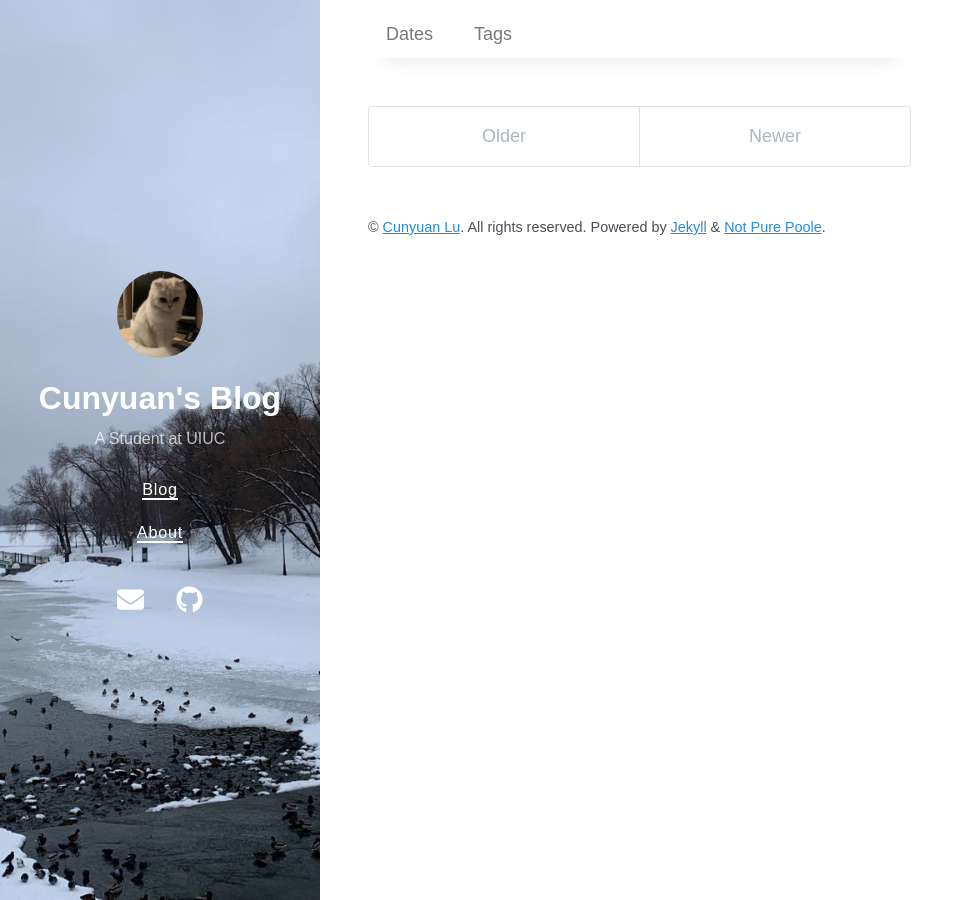
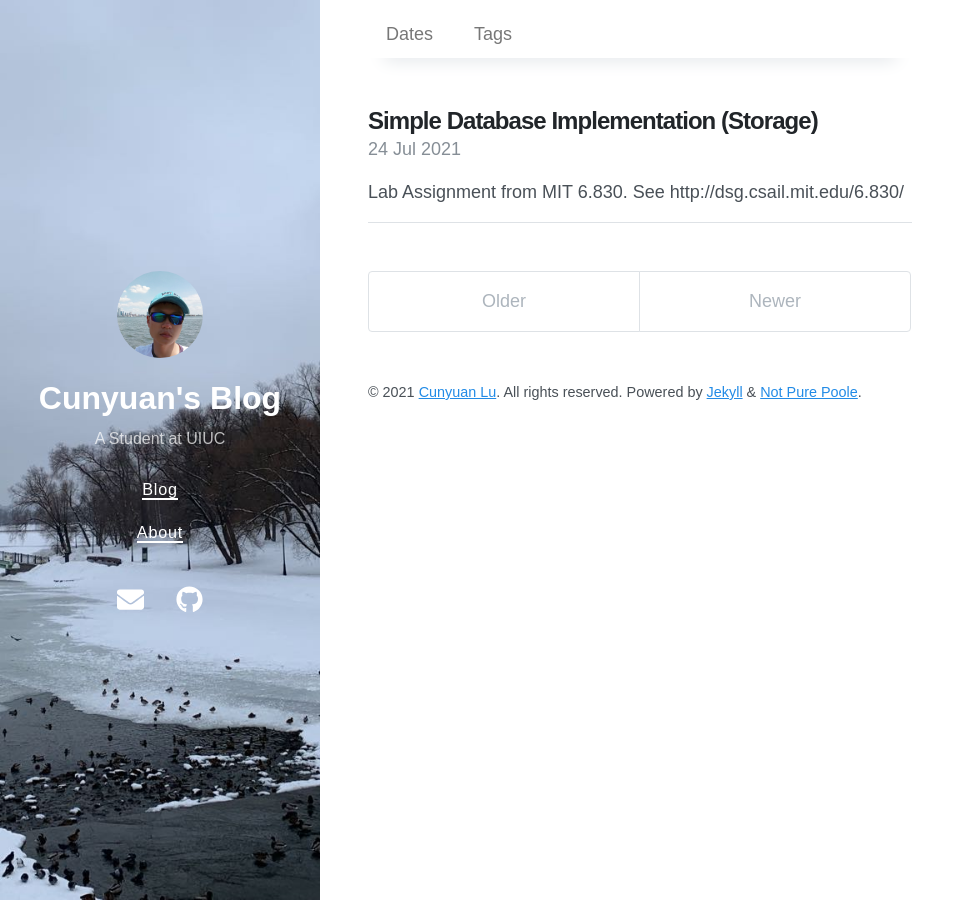
Before and after one commit to Timelordlulu/Blog, a Jekyll site: the page built from index.html, in a window 1280 px wide. Shown: the whole page, without its empty margins (0-975 px from the left). Built offline with Jekyll 4.4.1, drawn with Linux system fonts in a browser that asks for light colours; nearby versions of some CDN libraries; the list of posts is cut into pages by our own code; part of the change alters nothing that is shown.

Commit message:
post new blogs

```diff
--- a/_config.yml
+++ b/_config.yml
@@ -2,7 +2,7 @@
 title: Cunyuan's Blog
 description: A Student at UIUC
 url: https://timelordlulu.github.io/blog/
-avatar: /avatar.jpeg
+avatar: /avatar.jpg
 paginate: 5
 permalink: pretty
 cover_image: /bg.jpeg
--- a/_data/archive.yml
+++ b/_data/archive.yml
@@ -1,9 +1,9 @@
 - type: dates
   title: Dates
   url: /dates/
-#- type: categories
-#  title: Categories
-#  url: /categories/
+# - type: categories
+#   title: Categories
+#   url: /categories/
 - type: tags
   title: Tags
   url: /tags/
--- /dev/null
+++ b/_posts/2021-07-24-Simple-Database-Implementation-(Storage).md
@@ -0,0 +1,38 @@
+---
+layout: post
+title: Simple Database Implementation (Storage)
+date: 2021-07-24
+tags: [SimpleDB]
+toc:  true
+---
+Lab Assignment from MIT 6.830. See <http://dsg.csail.mit.edu/6.830/>
+{: .message }
+
+## Introduction
+SimpleDB consists of:
+* Classes that represent fields, tuples, and tuple schemas;
+* Classes that apply predicates and conditions to tuples;
+* One or more access methods (e.g., heap files) that store relations on disk and provide a way to iterate through tuples
+  of those relations;
+* A collection of operator classes (e.g., select, join, insert, delete, etc.) that process tuples;
+* A buffer pool that caches active tuples and pages in memory and handles concurrency control and transactions (neither
+  of which you need to worry about for this lab); and,
+* A catalog that stores information about available tables and their schemas
+
+This article will focus on the storage part of the database, including the implementation of classes to manage tuples, and how BufferPool, HeapFile, and HeapPage interact with these classes.
+
+## Class Diagram
+![Class-Diagram](/images/SimpleDB-Storage.jpg){:class="align-center"}
+
+**TupleDesc**: Table schema
+**Tuple**: Rows of the table
+**HeapPage**: Tuples are stored on HeapPages, each of which is a fixed size.
+**HeapFile**: Each table is represented by a single HeapFile. HeapFile is a collection of HeapPages, and can fetch pages and iterate through tuples.
+**BufferPool**: BufferPool is responsible for reading and writting of pages into memory from disk. It is used to cache pages that have been recently read from disk to speed up the transactions of the database.
+**Catalog**: Keep track of all tables in the database and their schemas.
+**LogFile**: Log records include "ABORT", "COMMIT", "UPDATE", "BEGIN", "CHECKPOINT".
+
+## Reflection
+One of the most important lessons I got from this lab is the design of Iterators. When implementing Iterators, we normally need to overide open(), hasNext(), next(), close() and rewind().
+The key point of HeapPage iterator is to check if the slot is used or not, which can be done by bit manipulation of the header bitmap.
+Since HeapFile is the collection of HeapPages, we can use HeapPage iterator to implement HeapFile iterator. The only situation that matters is when we reach the end of the Page.
```
Also changed, not shown: avatar.JPG (added), avatar.jpeg (deleted), images/SimpleDB-Storage.jpg (added).
